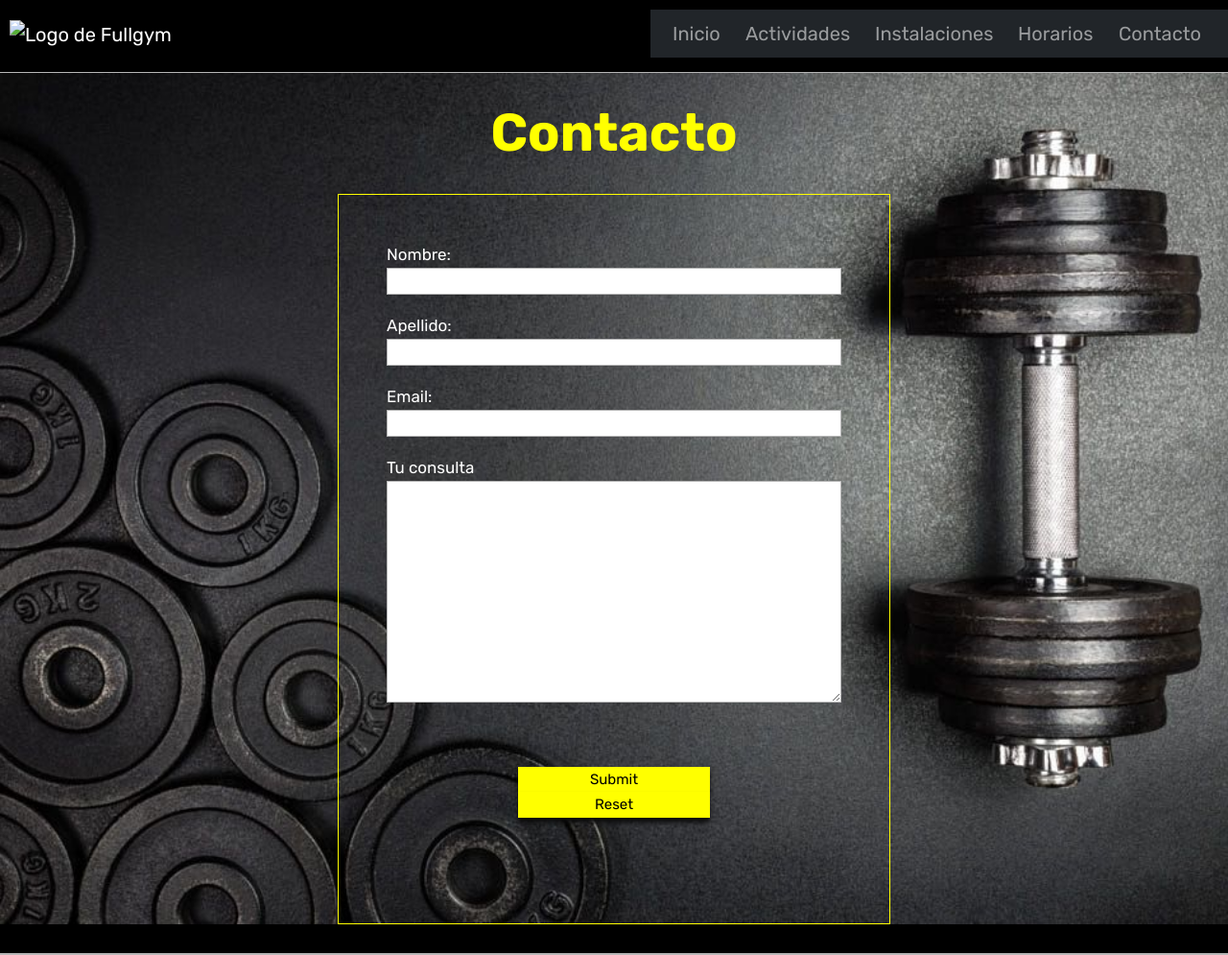
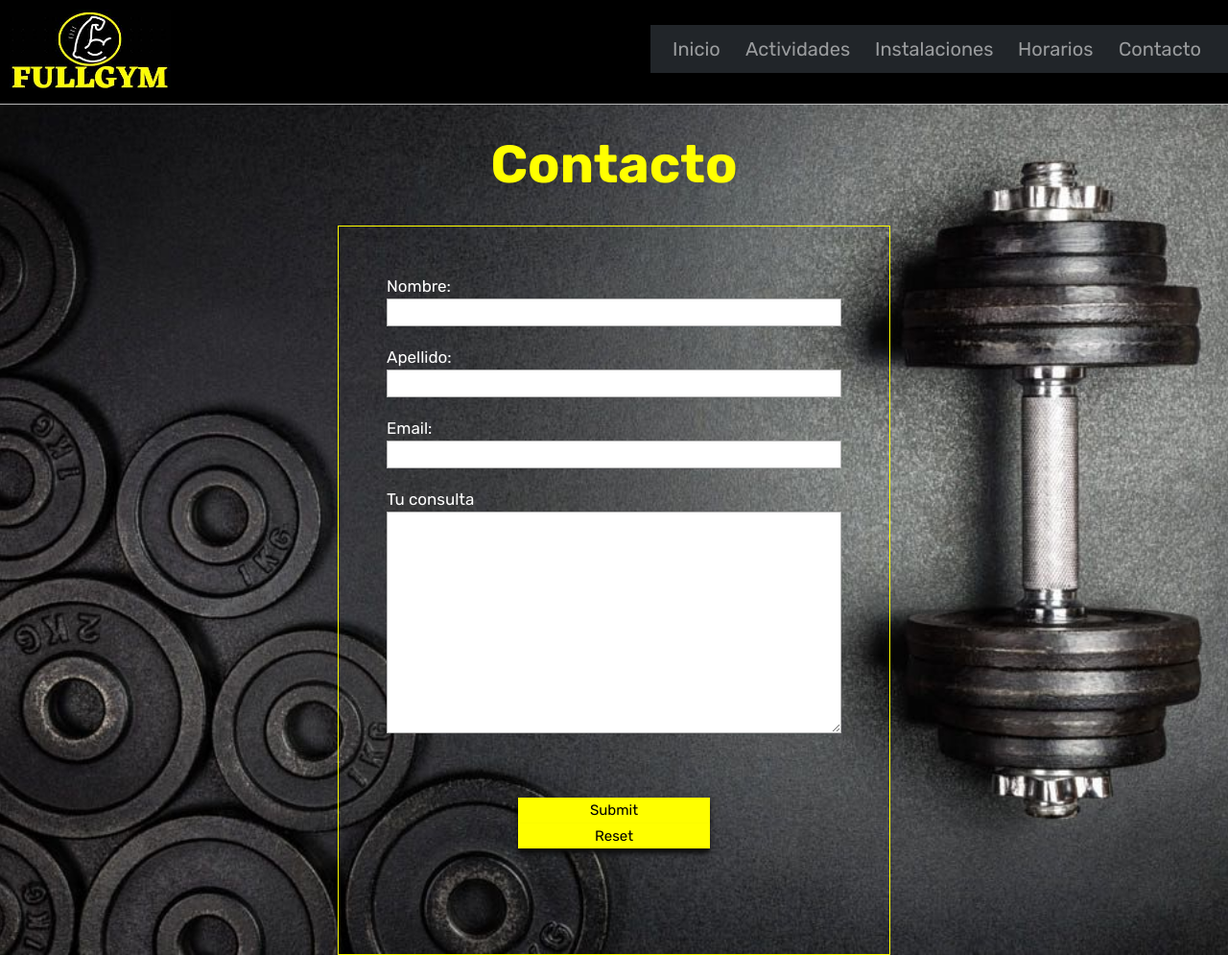
Before and after one commit to gonzatroncoso/Fullgym, a plain HTML site: page contacto.html in a window 1280 px wide. Shown: the top 995 px of the page at 96% size. Drawn offline with nearby package versions, Linux system fonts and the light colour scheme.

Commit message:
cambie nombre de imagenes

```diff
--- a/contacto.html
+++ b/contacto.html
@@ -31,7 +31,7 @@
     <header>
         <div>
             <a href="index.html">
-            <img class="logo" src="/img/logofg.png" alt="Logo de Fullgym">
+            <img class="logo" src="img/logofullgym.jpg" alt="Logo de Fullgym">
             </a>
         </div>
 
```
Also changed, not shown: actividades.html (+1 -1 lines), horarios.html (+1 -1 lines), instalaciones.html (+1 -1 lines).
